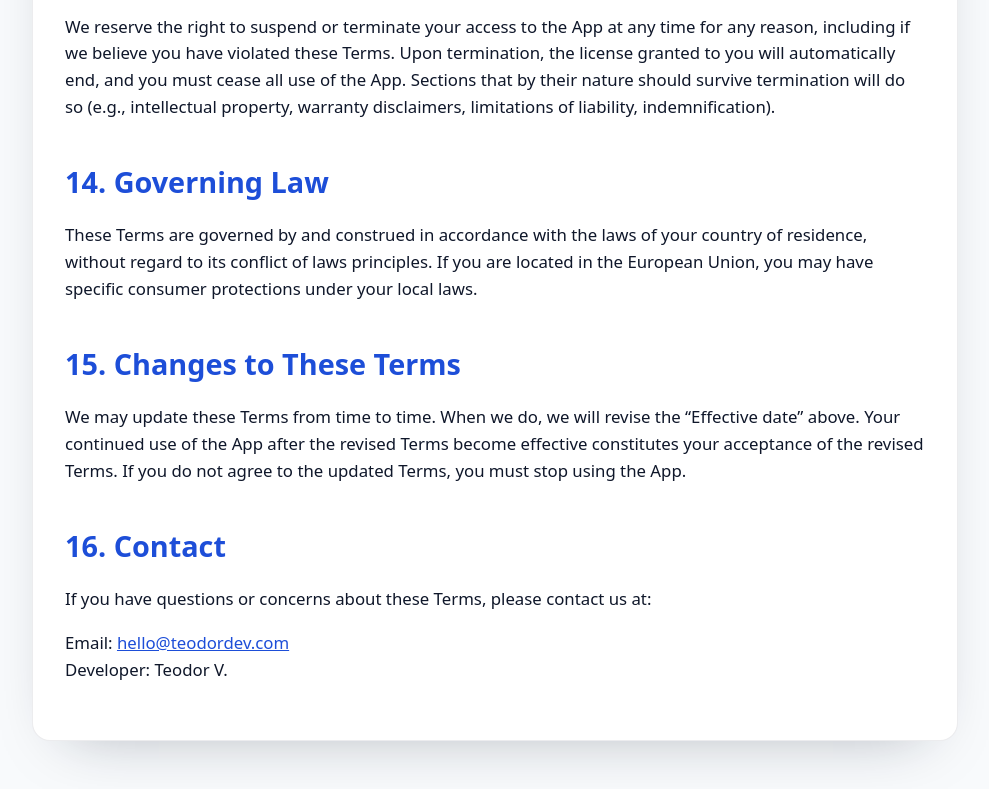
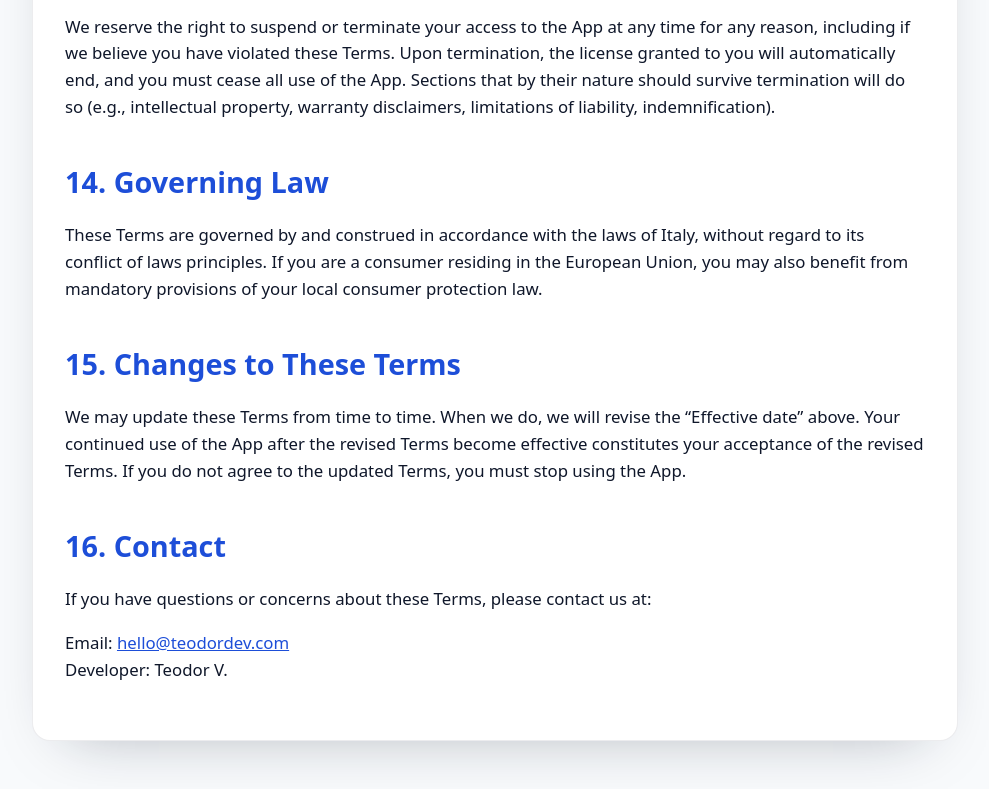
Before and after one commit to teodor-co/teodordev.github.io, a plain HTML site: page terms-of-use.html in a window 1280 px wide. Shown: the part 3045-3834 px from the top of the page, without its empty margins (145-1134 px from the left). Drawn offline with Linux system fonts and the light colour scheme.

Commit message:
Update terms-of-use.html

```diff
--- a/terms-of-use.html
+++ b/terms-of-use.html
@@ -101,7 +101,7 @@
     <p>We reserve the right to suspend or terminate your access to the App at any time for any reason, including if we believe you have violated these Terms. Upon termination, the license granted to you will automatically end, and you must cease all use of the App. Sections that by their nature should survive termination will do so (e.g., intellectual property, warranty disclaimers, limitations of liability, indemnification).</p>
 
     <h2>14. Governing Law</h2>
-    <p>These Terms are governed by and construed in accordance with the laws of your country of residence, without regard to its conflict of laws principles. If you are located in the European Union, you may have specific consumer protections under your local laws.</p>
+    <p>These Terms are governed by and construed in accordance with the laws of Italy, without regard to its conflict of laws principles. If you are a consumer residing in the European Union, you may also benefit from mandatory provisions of your local consumer protection law.</p>
 
     <h2>15. Changes to These Terms</h2>
     <p>We may update these Terms from time to time. When we do, we will revise the “Effective date” above. Your continued use of the App after the revised Terms become effective constitutes your acceptance of the revised Terms. If you do not agree to the updated Terms, you must stop using the App.</p>
```
